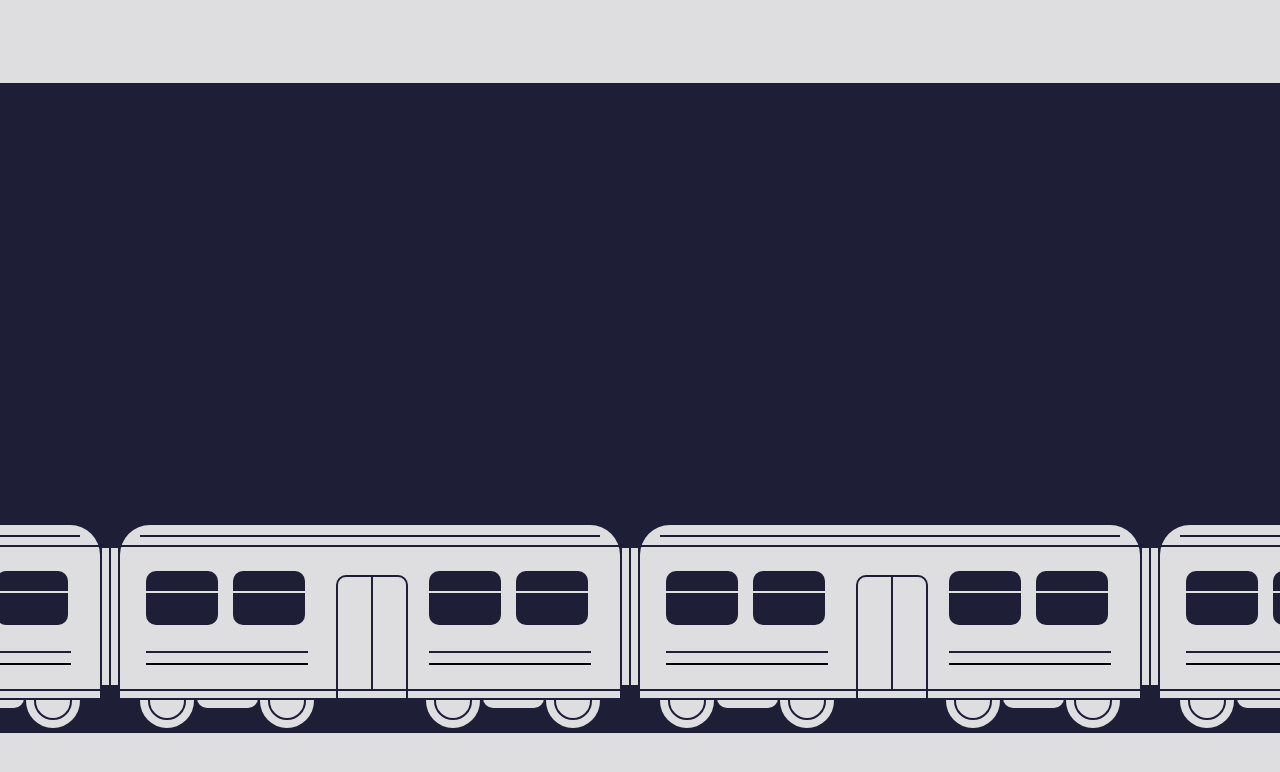
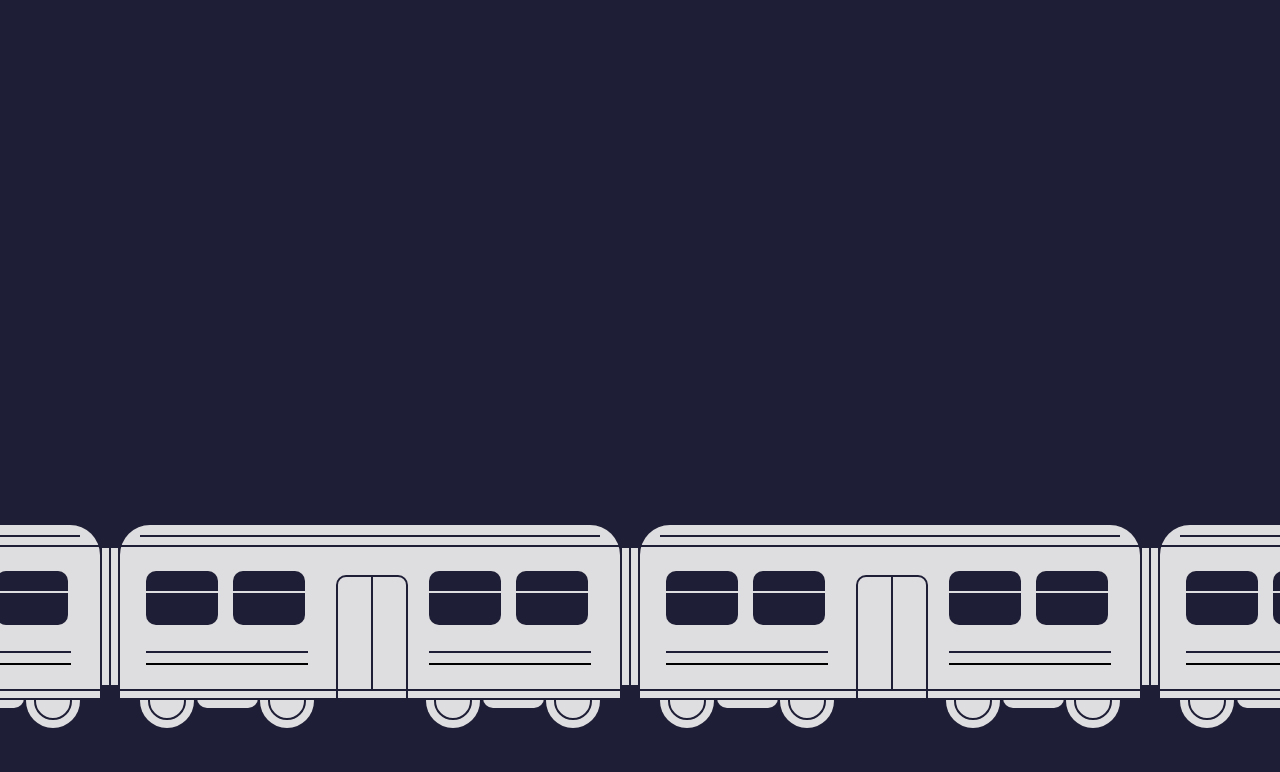
Before and after one commit to Luca180405/TrainyTrain, a plain HTML site: page zug2.html in a window 1280 px wide. Shown: the top 772 px of the page. Drawn offline with Linux system fonts and the light colour scheme.

Commit message:
Update zug2.html

```diff
--- a/zug2.html
+++ b/zug2.html
@@ -23,7 +23,7 @@ html {
 }
 
 body {
-  background-color: var(--body-color);
+  background-color: var(--night-color);
   display: flex;
   align-items: center;
   height: 100vh;
```
